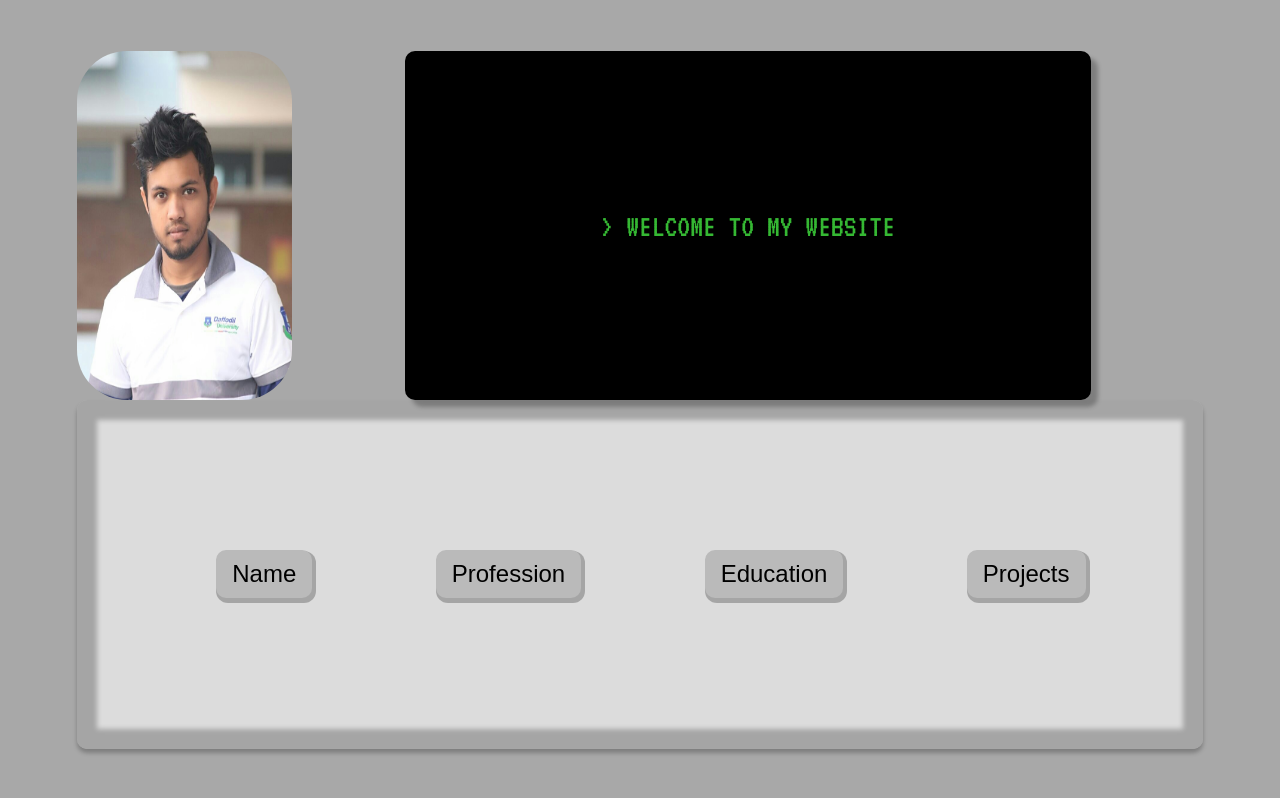
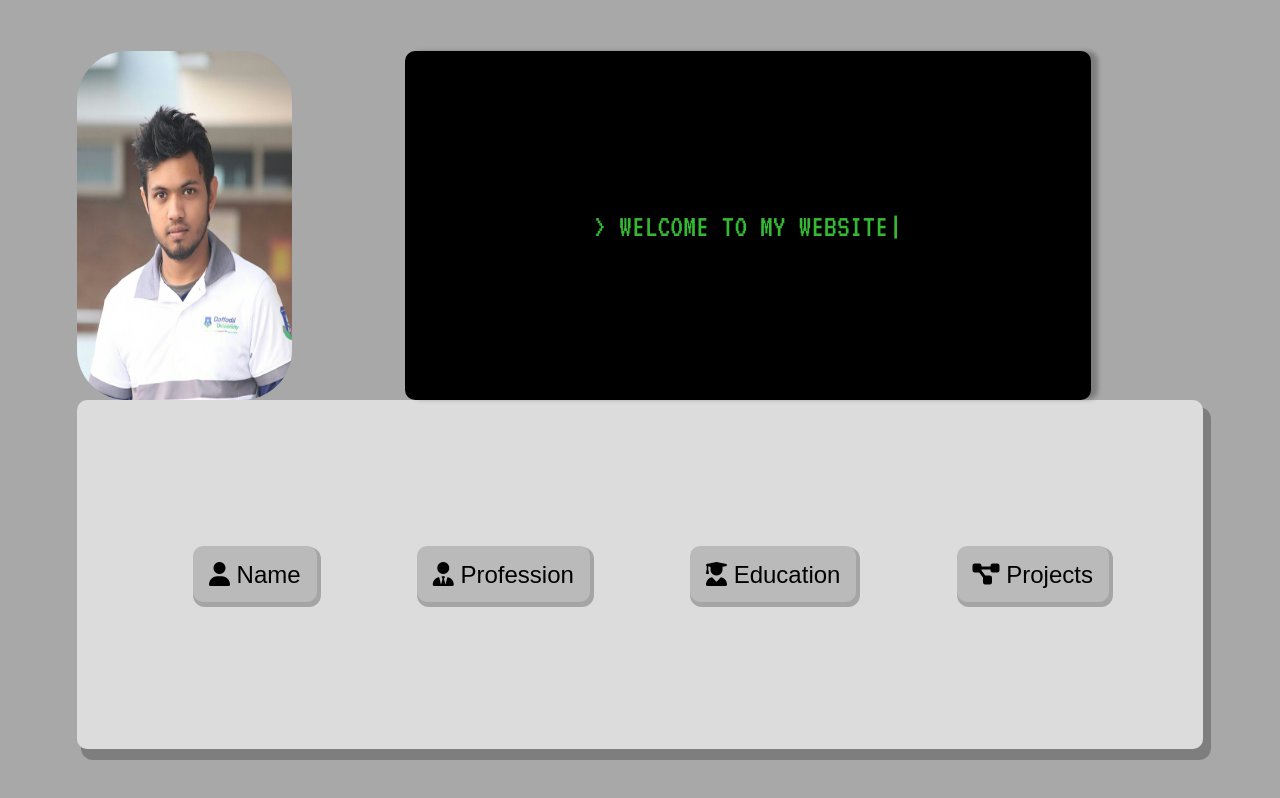
Before and after one commit to Sakkhor909/portfolio, a React (Create React App) app: page / in a window 1280 px wide. Built offline with nearby package versions, Linux system fonts and the light colour scheme.

Commit message:
using typewriter effect packege

```diff
--- a/package.json
+++ b/package.json
@@ -23,12 +23,12 @@
     "@testing-library/jest-dom": "^5.11.4",
     "@testing-library/react": "^11.1.0",
     "@testing-library/user-event": "^12.1.10",
-    "d": "^1.0.1",
     "gh-pages": "^3.2.3",
     "react": "^17.0.2",
     "react-dom": "^17.0.2",
     "react-scripts": "4.0.3",
     "styled-components": "^5.3.1",
+    "typewriter-effect": "^2.18.2",
     "web-vitals": "^1.0.1"
   },
   "scripts": {
--- a/public/index.html
+++ b/public/index.html
@@ -15,6 +15,7 @@
       href="https://fonts.googleapis.com/css2?family=VT323&display=swap"
       rel="stylesheet"
     />
+    <script src="https://kit.fontawesome.com/6d46953d15.js" crossorigin="anonymous"></script>
   </head>
   <body>
     <noscript>You need to enable JavaScript to run this Website.</noscript>
--- a/src/components/App.jsx
+++ b/src/components/App.jsx
@@ -1,31 +1,35 @@
-import React from 'react';
-import GlobalStyles from './styles/Global';
-import {Body, Container, Row, Monitor, MonitorMassage, Keyboard} from './styles/Styled';
-import MyImage from './MyImage';
-import Button from './Button';
+import React, { useState } from "react";
+import GlobalStyles from "./styles/Global";
+import { Body, Container, Row, Keyboard } from "./styles/Styled";
+import Monitor from "./Monitor/Monitor";
+import MyImage from "./MyImage";
+import Button from "./Button";
+function App() {
+  const [Massage, setMassage] = useState("Welcome to my website");
 
-function App() {
+  const showName = () => {
+    setMassage("My name is Minhajur Rahman");
+  };
+
   return (
     <>
       <GlobalStyles />
       <Body>
         <Container>
           <Row>
-                <MyImage/>
-                <Monitor>
-                  <MonitorMassage>&gt; Welcome to my website</MonitorMassage>
-                </Monitor>
+            <MyImage />
+            <Monitor Massage={Massage} />
           </Row>
           <Keyboard>
-               <Button Text="Name" />
-               <Button Text="Profession" />
-               <Button Text="Education" />
-               <Button Text="Projects" />
+            <Button Text="Name" Icon="fa-user" handelClicked={showName} />
+            <Button Text="Profession" Icon="fa-user-tie" />
+            <Button Text="Education" Icon="fa-user-graduate" />
+            <Button Text="Projects" Icon="fa-diagram-project" />
           </Keyboard>
         </Container>
       </Body>
     </>
-    )
+  );
 }
 
 export default App;
--- a/src/components/Button.jsx
+++ b/src/components/Button.jsx
@@ -1,8 +1,12 @@
 import React from "react";
 import { KeyButton } from "./styles/Styled";
 
-function Buttons({ Text }) {
-  return <KeyButton>{Text}</KeyButton>;
+function Buttons({ Text, Icon, handelClicked }) {
+  return (
+    <KeyButton onClick={handelClicked}>
+      <i className={`fa-solid ${Icon}`}></i> {Text}
+    </KeyButton>
+  );
 }
 
 export default Buttons;
--- /dev/null
+++ b/src/components/Monitor/Monitor.jsx
@@ -0,0 +1,18 @@
+import React from "react";
+import { StyledMonitor, MonitorMassage } from "./Monitor.styled";
+import Typewriter from "typewriter-effect";
+
+function Monitor({ Massage }) {
+
+  return (
+    <StyledMonitor>
+      <MonitorMassage>
+        &gt; <Typewriter onInit={(typewriter) => {
+            typewriter.typeString(Massage).start()
+        }} />
+      </MonitorMassage>
+    </StyledMonitor>
+  );
+}
+
+export default Monitor;
--- /dev/null
+++ b/src/components/Monitor/Monitor.styled.js
@@ -0,0 +1,27 @@
+import styled from "styled-components";
+
+export const StyledMonitor = styled.div`
+  width: 70%;
+  margin: 0% 10%;
+  background: #000000;
+  box-shadow: 7px 0px 4px rgba(0, 0, 0, 0.25);
+  border-radius: 10px;
+  display: flex;
+  align-items: center;
+  justify-content: center;
+  @media only screen and (max-width: 750px) {
+    width: 100%;
+    min-height: 25vh;
+    margin-top: -20%;
+  }
+`;
+
+export const MonitorMassage = styled.h1`
+  color: #35b833;
+  font-size: 4vmin;
+  font-weight: normal;
+  user-select: none;
+  .Typewriter {
+    display: inline;
+  }
+`;
--- a/src/components/styles/Styled.js
+++ b/src/components/styles/Styled.js
@@ -1,6 +1,6 @@
 import styled from "styled-components";
 
-export const Body = styled.body`
+export const Body = styled.div`
   width: 100%;
   height: 100vh;
   background-color: ${({ theme }) => theme.color.BodyColor};
@@ -28,28 +28,7 @@ export const MyImageCSS = styled.img`
   border-radius: 50px;
 `;
 
-export const Monitor = styled.div`
-  width: 70%;
-  margin: 0% 10%;
-  background: #000000;
-  box-shadow: 7px 7px 4px rgba(0, 0, 0, 0.25);
-  border-radius: 10px;
-  display: flex;
-  align-items: center;
-  justify-content: center;
-  @media only screen and (max-width: 750px) {
-    width: 100%;
-    min-height: 25vh;
-    margin-top: -20%;
-  }
-`;
 
-export const MonitorMassage = styled.h1`
-  color: #35b833;
-  font-size: 4vmin;
-  font-weight: normal;
-  user-select: none;
-`;
 
 export const Keyboard = styled.div`
   width: 100%;
@@ -59,12 +38,12 @@ export const Keyboard = styled.div`
   justify-content: space-evenly;
   align-items: center;
   background: rgba(255, 255, 255, 0.6);
-  box-shadow: 0px 4px 4px rgba(0, 0, 0, 0.25),
-    inset 0px 0px 5px 20px rgba(0, 0, 0, 0.25);
+  box-shadow: 6px 9px 0px 2px rgb(0 0 0 / 25%);
   border-radius: 10px;
   padding: 1rem;
   @media only screen and (max-width: 750px) {
     height: 30vh;
+    justify-content: space-between;
   }
 `;
 
```
Also changed, not shown: 1 other file (tests, documents, lock files or other folders). Lines whose indentation alone changed are shown as unchanged.
